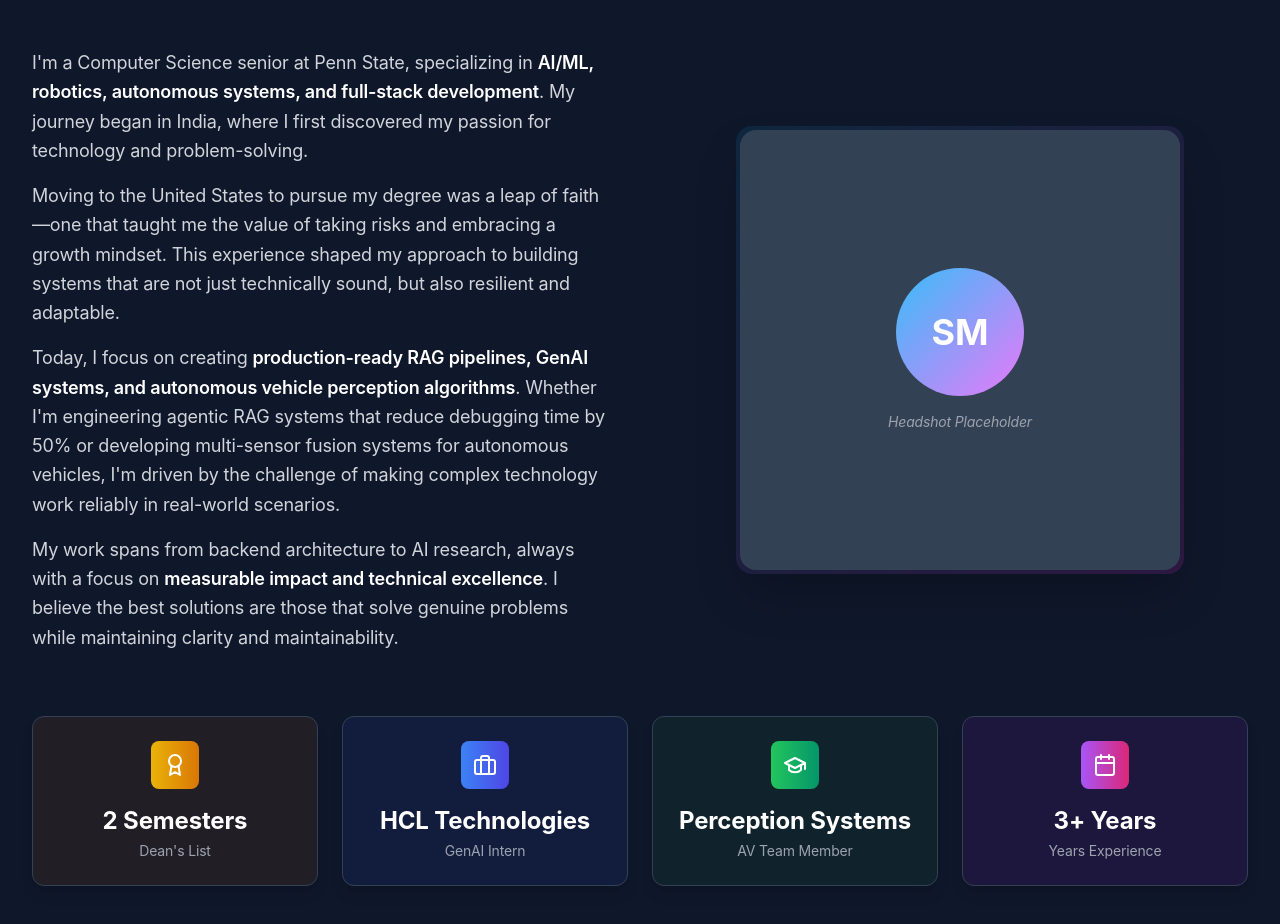
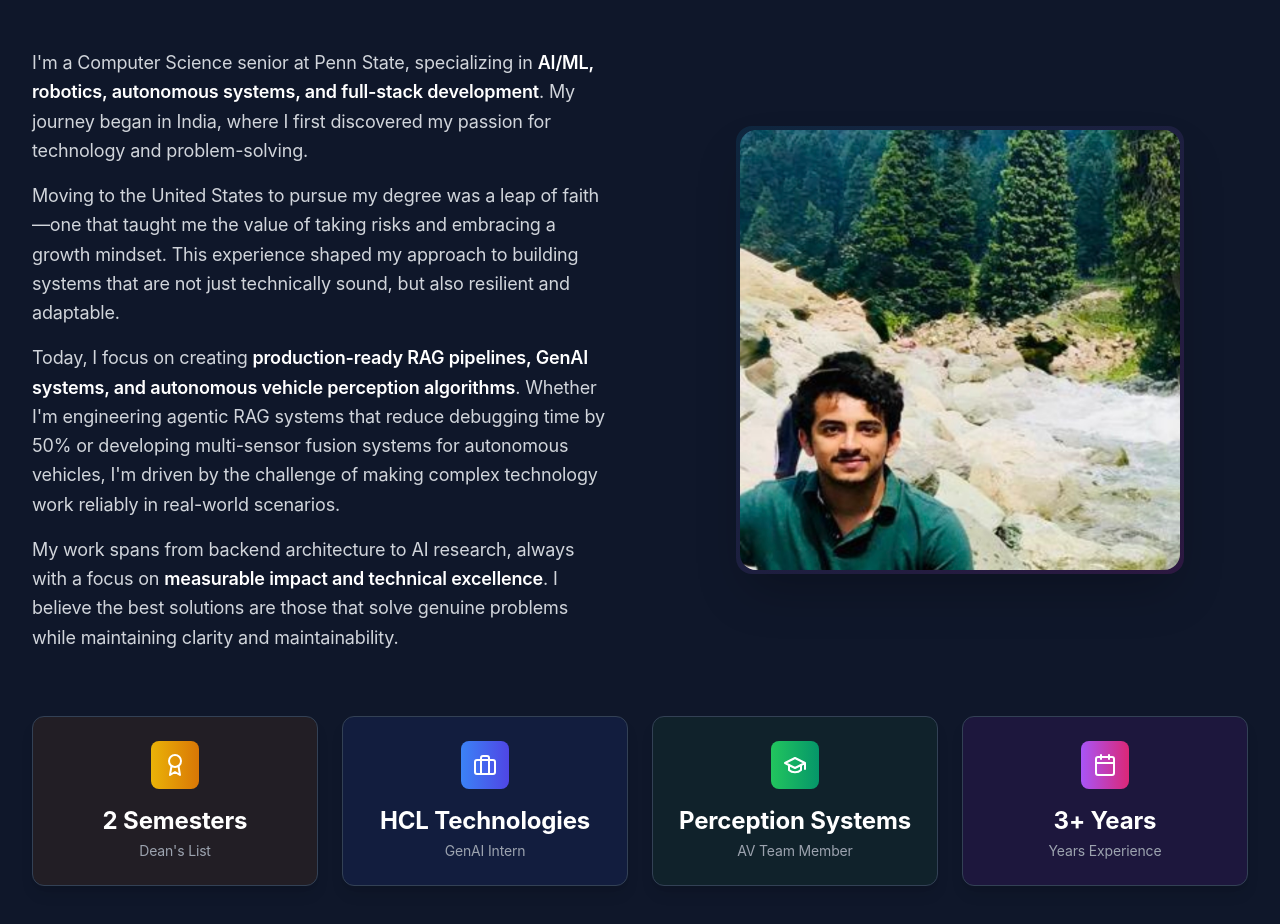
Before and after one commit to Siddhanta22/siddhantamohanty.github.io, a React (Create React App) app: page / in a window 1280 px wide. Shown: the part 960-1884 px from the top of the page. Built offline with nearby package versions, Linux system fonts and the light colour scheme.

Commit message:
Add optimized professional headshot photo

```diff
--- a/src/components/About.js
+++ b/src/components/About.js
@@ -82,7 +82,7 @@
             </div>
           </motion.div>
 
-          {/* Headshot Frame Placeholder */}
+          {/* Headshot Photo */}
           <motion.div
             initial={{ opacity: 0, x: 50 }}
             animate={inView ? { opacity: 1, x: 0 } : {}}
@@ -90,13 +90,12 @@
             className="relative"
           >
             <div className="aspect-square max-w-md mx-auto bg-gradient-to-br from-primary-100 to-accent-100 dark:from-primary-900/30 dark:to-accent-900/30 rounded-2xl p-1 shadow-2xl">
-              <div className="w-full h-full bg-gray-200 dark:bg-dark-700 rounded-2xl flex items-center justify-center">
-                <div className="text-center p-8">
-                  <div className="w-32 h-32 mx-auto mb-4 bg-gradient-to-br from-primary-400 to-accent-400 rounded-full flex items-center justify-center">
-                    <span className="text-4xl font-bold text-white">SM</span>
-                  </div>
-                  <p className="text-sm text-gray-600 dark:text-gray-400 italic">Headshot Placeholder</p>
-                </div>
+              <div className="w-full h-full rounded-2xl overflow-hidden">
+                <img
+                  src="/headshot.jpg"
+                  alt="Siddhanta Mohanty"
+                  className="w-full h-full object-cover"
+                />
               </div>
             </div>
           </motion.div>
```
Also changed, not shown: public/headshot.jpg (added), 1 other file (tests, documents, lock files or other folders).
